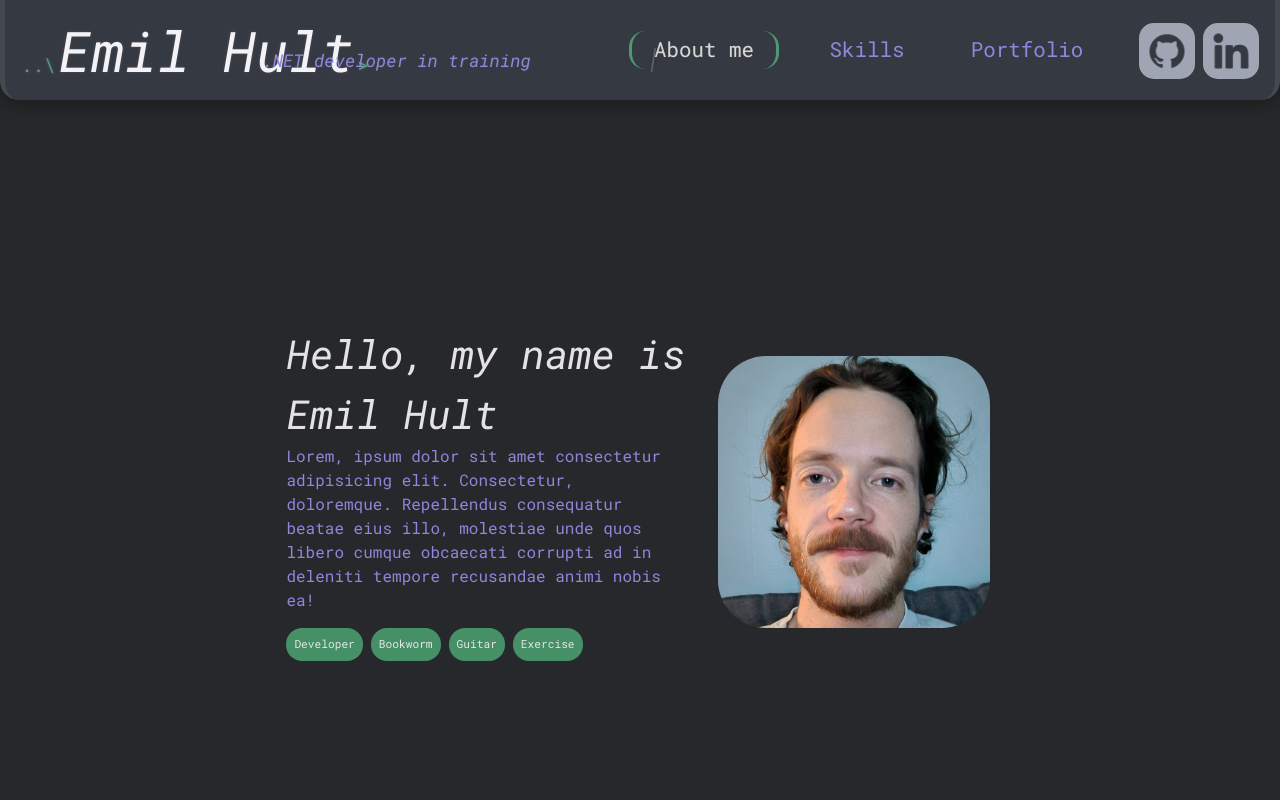
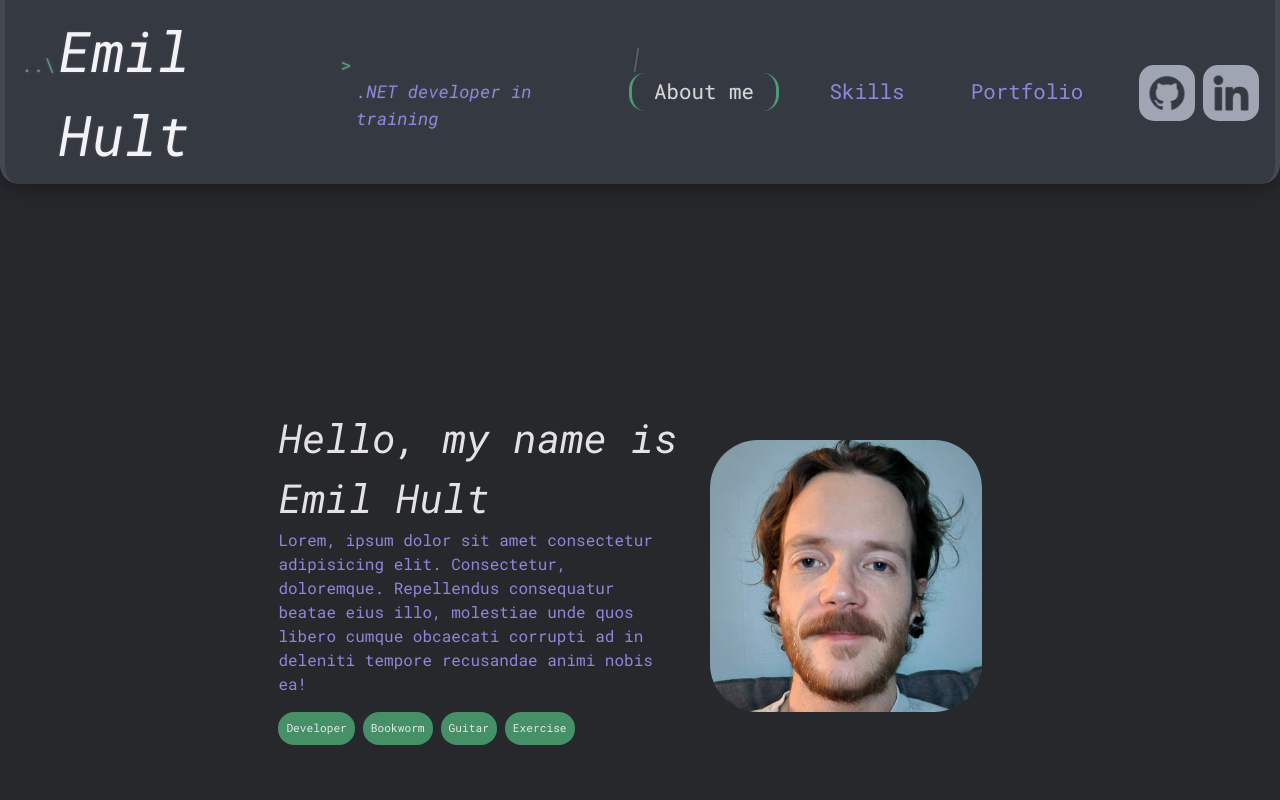
Before and after one commit to mutenJanken/Portfolio-EmilHult, a React (Vite) app: page /about in a window 1280 px wide. Shown: the top 800 px of the page. Built offline with nearby package versions, Linux system fonts and the light colour scheme.

Commit message:
Minor css fixes

```diff
--- a/src/index.scss
+++ b/src/index.scss
@@ -123,7 +123,7 @@ header {
   // border-bottom: 2px solid #66faa47e;
 
   @media screen and (max-width: 768px) {
-    margin-bottom: 1rem;
+    margin-bottom: 2rem;
   }
 
   .navlinks-wrapper {
@@ -173,6 +173,7 @@ footer {
 
   @media screen and (max-width: 768px) {
     padding: 1rem;
+    margin-top: 4rem;
   }
 
   .get-in-touch-text {
@@ -338,8 +339,9 @@ section {
   }
 }
 
-.header-fullname-wrapper {
-  position: relative;
+.header-fullname {
+  // position: relative;
+  display: flex;
 }
 
 .developer-type-wrapper {
@@ -381,20 +383,24 @@ section {
     color: var(--sign);
   }
   &.text {
-    position: absolute;
-    top: 6%;
-    left: 20.5%;
+    // top: 6%;
+    // left: 20.5%;
+    margin-top: 1.7rem;
+    margin-left: -1.4rem;
     font-size: 110%;
     font-style: italic;
     font-weight: 400;
-    margin-bottom: 0.5rem;
     color: rgb(144, 134, 221);
     text-shadow: rgba(174, 173, 173, 0.12) 0 0 3px;
 
     @media screen and (max-width: 768px) {
+      margin-bottom: 0.5rem;
+      margin-top: 0;
+      margin-left: 0;
+      position: absolute;
       font-size: 55%;
       top: 5.6%;
-      left: 11%;
+      left: 12.5%;
     }
   }
 }
@@ -573,6 +579,8 @@ section {
 
   @media screen and (max-width: 768px) {
     flex-direction: column;
+    padding-top: 4rem;
+    padding-bottom: 4rem;
   }
 }
 
@@ -605,10 +613,11 @@ section {
   width: 17rem;
   height: 17rem;
   border-radius: 3rem;
-  margin: 2rem 0;
+  margin: 2rem 1rem 2rem 0;
 
   @media screen and (max-width: 768px) {
     margin-top: 1rem;
+    margin-right: 0;
     margin-bottom: 0;
     width: 10rem;
     height: 10rem;
@@ -662,13 +671,15 @@ section {
   justify-content: center;
   padding: 0 28rem;
 
-
   @media screen and (max-width: 768px) {
     display: flex;
     flex-direction: column;
     margin: 0;
     padding: 0;
-    gap: 0.5rem;
+    padding-top: 0.5rem;
+    padding-bottom: 0.5rem;
+
+    gap: 1.5rem;
   }
 }
 
@@ -689,6 +700,8 @@ section {
 
     width: 100%;
     height: 100%;
+    // margin-bottom: 1rem;
+
     border-right: none;
   }
 }
```
